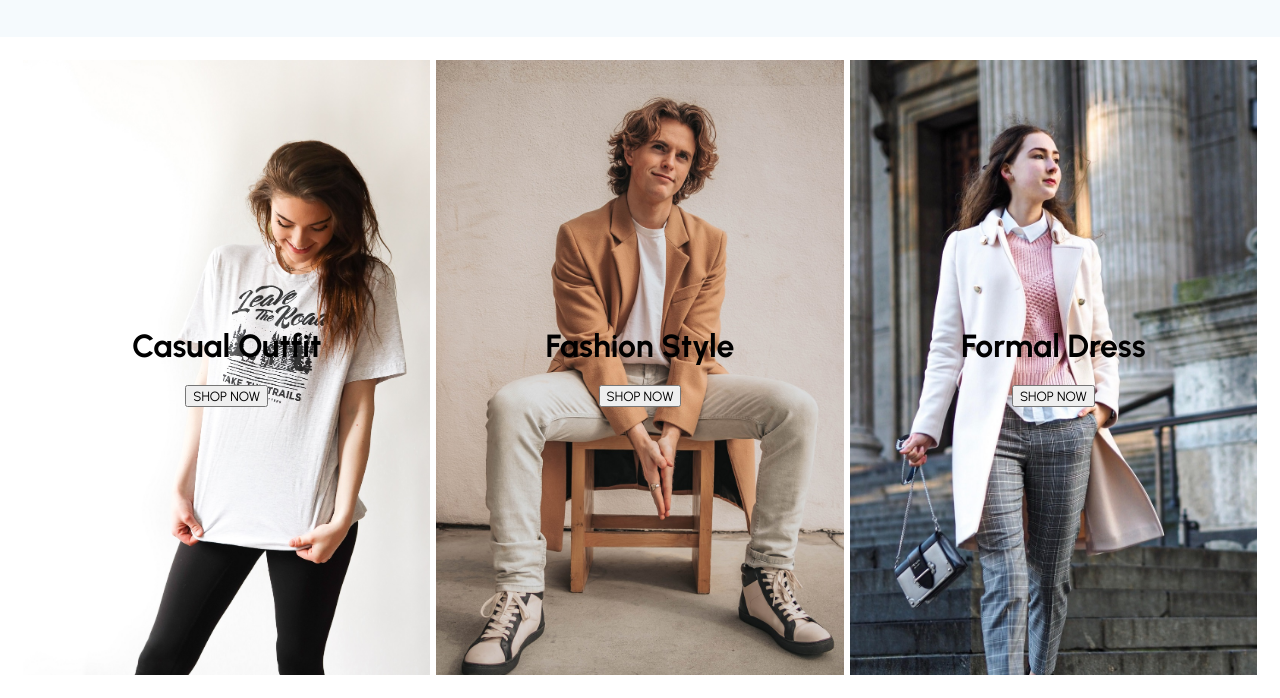
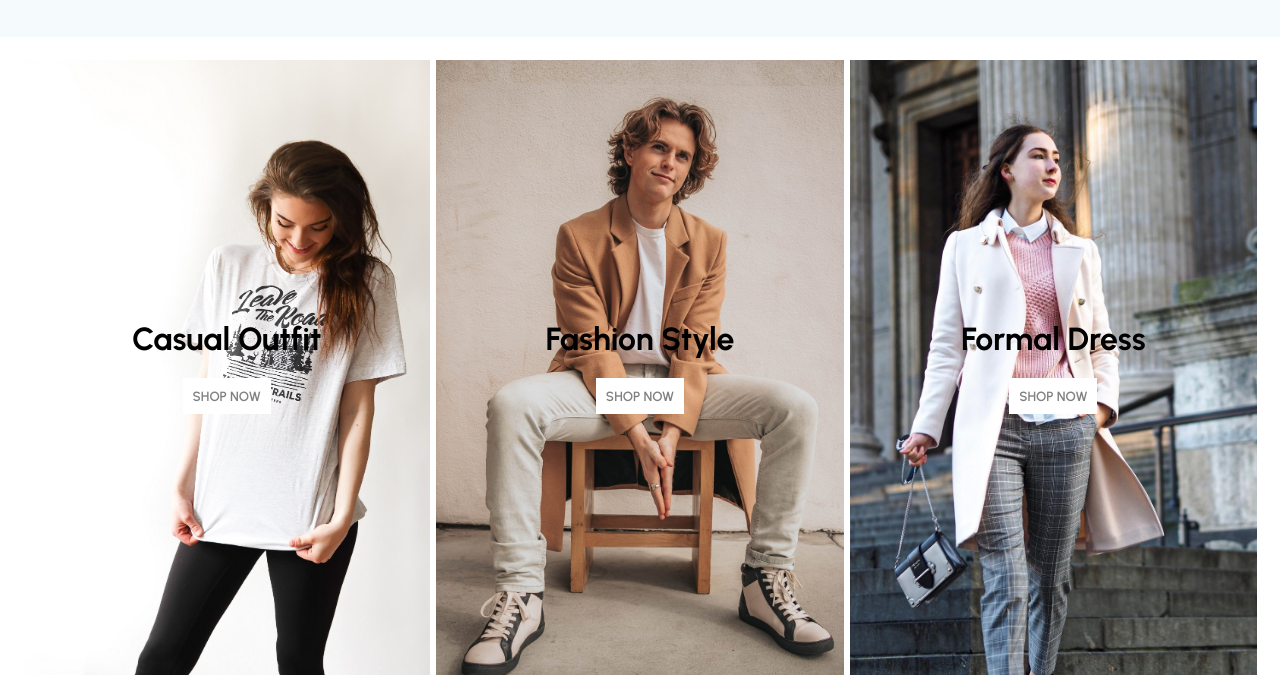
Before and after one commit to AliPooladmast/e-commerce, a React (Create React App) app: page / in a window 1280 px wide. Shown: the part 853-1551 px from the top of the page. Built offline with nearby package versions, Linux system fonts and the light colour scheme.

Commit message:
feat: add style to category items button

```diff
--- a/src/components/CategoryItem/CategoryItem.module.scss
+++ b/src/components/CategoryItem/CategoryItem.module.scss
@@ -25,4 +25,13 @@
   h1 {
     margin-bottom: 20px;
   }
+
+  button {
+    border: none;
+    padding: 10px;
+    background: white;
+    color: grey;
+    cursor: pointer;
+    font-weight: 600;
+  }
 }
```
